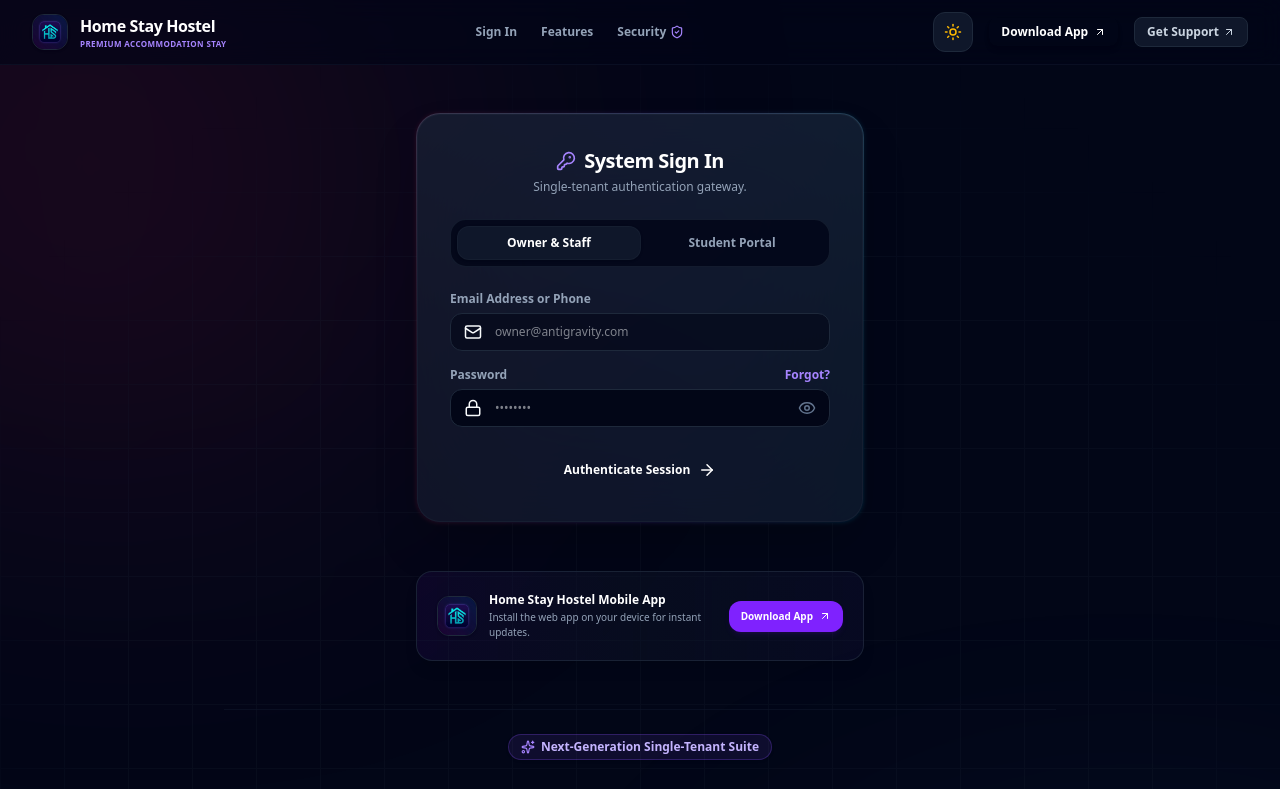
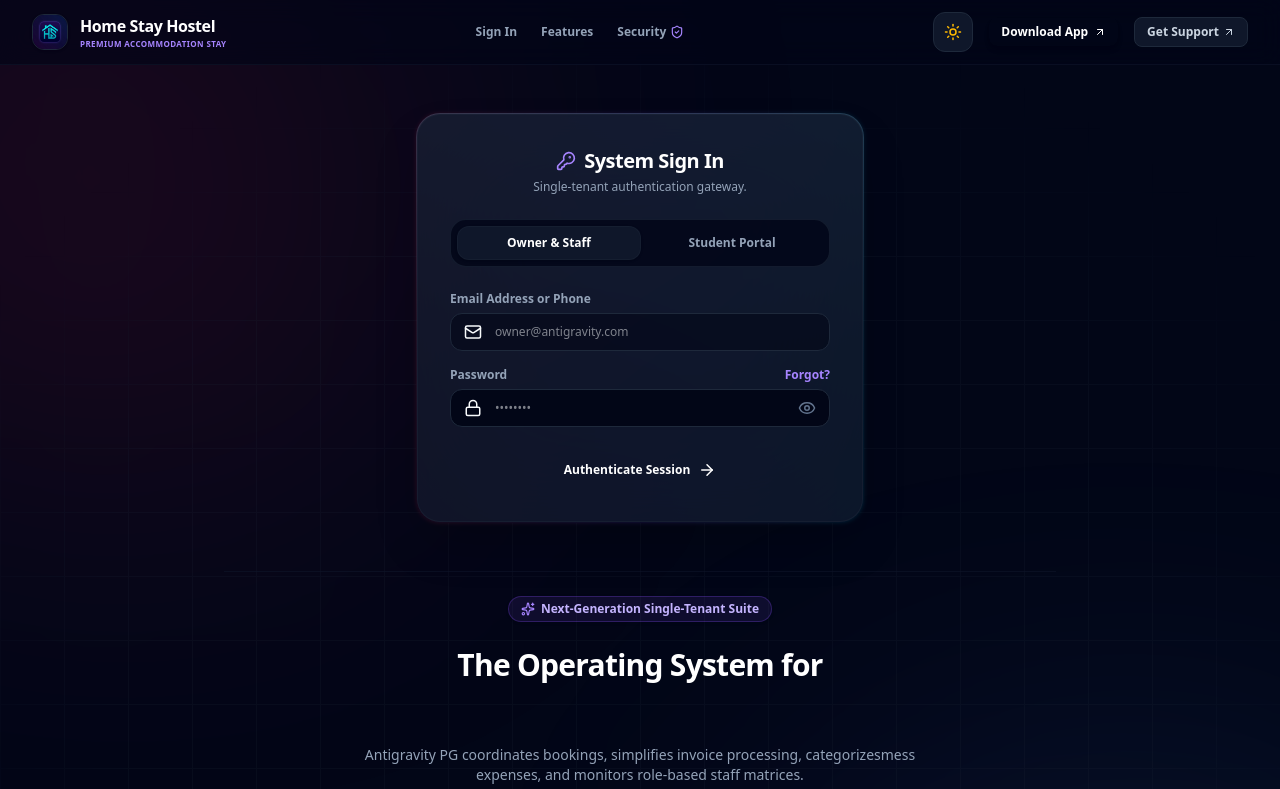
Before and after one commit to ramakrishnamadala559-a11y/BMR-portal, a Next.js app: page / in a window 1280 px wide. Shown: the top 789 px of the page. Built offline with nearby package versions, Linux system fonts and the light colour scheme; no server answers.

Commit message:
Remove redundant bottom download app promo card

```diff
--- a/src/app/login/page.tsx
+++ b/src/app/login/page.tsx
@@ -296,26 +296,6 @@ export default function LoginPage() {
           </div>
         )}
 
-        {/* App Download Promo Card */}
-        {!isMobileApp && (
-          <div className="w-full max-w-md bg-gradient-to-r from-violet-950/20 via-slate-900/40 to-indigo-950/20 border border-slate-800/80 p-5 rounded-2xl flex items-center justify-between gap-4 shadow-lg relative overflow-hidden">
-            <div className="flex items-center gap-3">
-              <img src="/homestay_logo.jpg" alt="Brand Logo" className="h-10 w-10 rounded-xl border border-slate-800 shadow object-cover flex-shrink-0" />
-              <div>
-                <p className="text-xs font-bold text-white">Home Stay Hostel Mobile App</p>
-                <p className="text-[10px] text-slate-400 mt-0.5">Install the web app on your device for instant updates.</p>
-              </div>
-            </div>
-            <a
-              href="/app-debug.apk"
-              download="app-debug.apk"
-              className="flex items-center gap-1.5 px-3 py-2 bg-violet-600 hover:bg-violet-500 hover:scale-[1.02] text-[10px] font-bold rounded-xl text-white shadow-md shadow-violet-600/10 transition-all cursor-pointer whitespace-nowrap"
-            >
-              Download App <ArrowUpRight className="h-3 w-3" />
-            </a>
-          </div>
-        )}
-
         {/* SECTION 2: MARKETING HERO & FEATURES GRID (STACKED BELOW LOGIN) */}
         <div id="features" className="w-full text-center space-y-6 pt-6 border-t border-slate-900/60">
           <div className="inline-flex items-center gap-1.5 px-3 py-1 bg-violet-500/10 border border-violet-500/25 rounded-full text-violet-300 text-xs font-bold shadow-sm">
```
Also changed, not shown: 1 other file (tests, documents, lock files or other folders).
